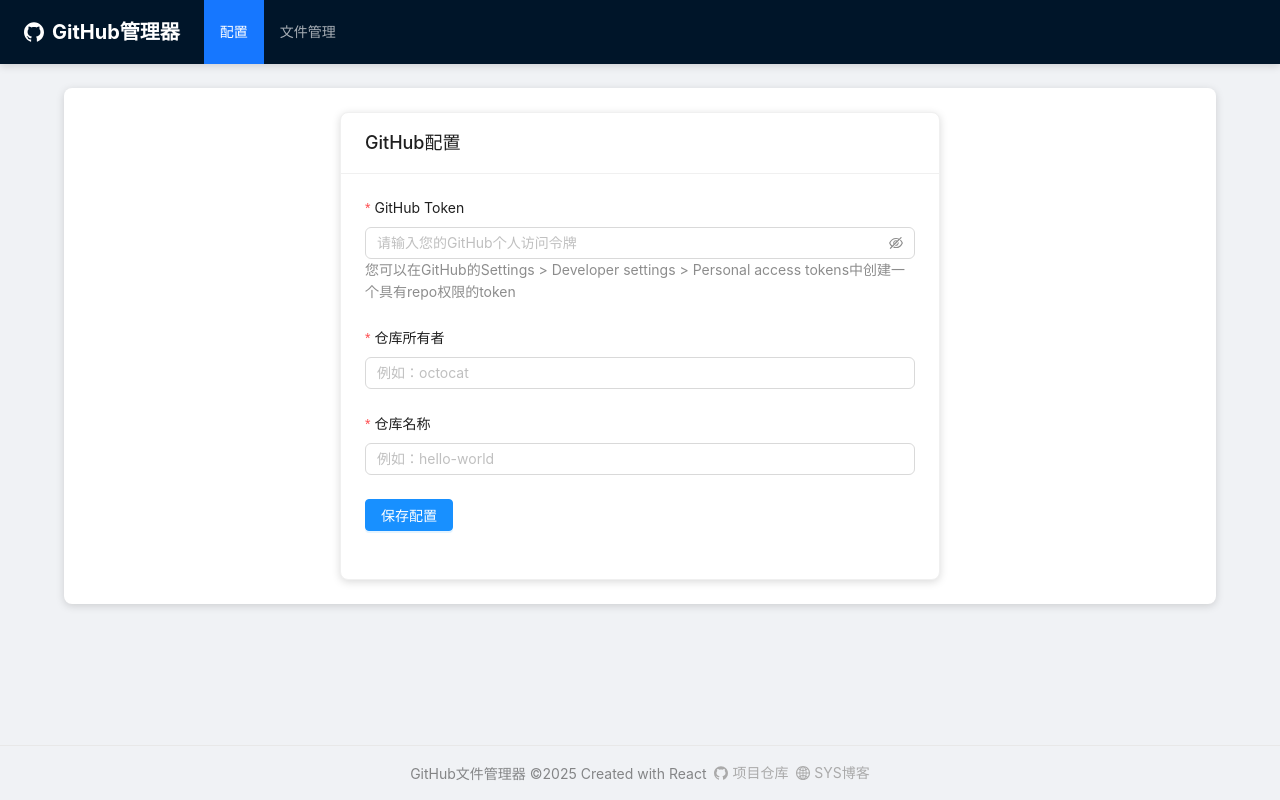
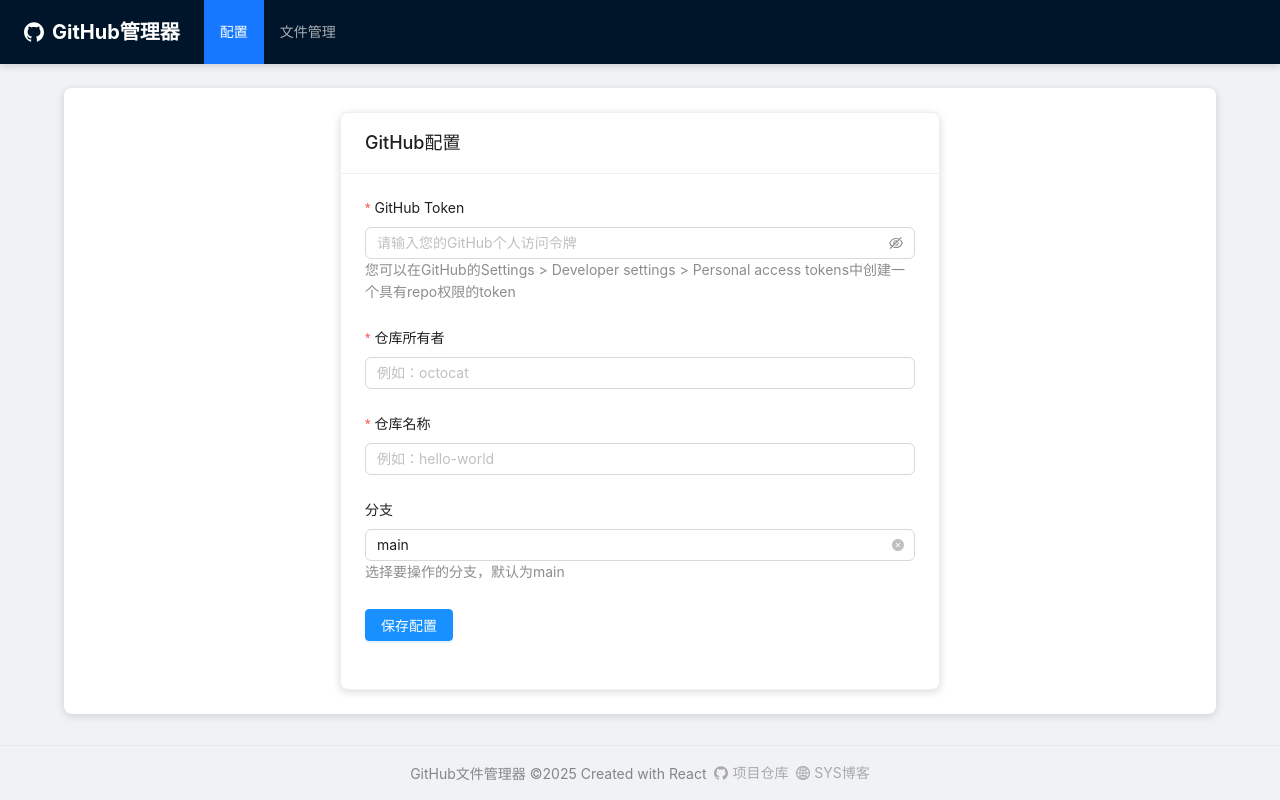
Before and after one commit to arsasys/manage-github, a React (Vite) app: page /config in a window 1280 px wide. Built offline with nearby package versions, Linux system fonts and the light colour scheme.

Commit message:
Update Config.jsx

```diff
--- a/src/pages/Config.jsx
+++ b/src/pages/Config.jsx
@@ -1,5 +1,5 @@
 import React, { useState, useEffect } from 'react';
-import { Form, Input, Button, message, Card } from 'antd';
+import { Form, Input, Button, message, Card, Select } from 'antd';
 import { useNavigate } from 'react-router-dom';
 
 function Config() {
@@ -12,8 +12,51 @@
     const config = JSON.parse(localStorage.getItem('github-config') || '{}');
     if (config.token && config.owner && config.repo) {
       form.setFieldsValue(config);
+      // 加载配置后获取分支列表
+      fetchBranches(config.owner, config.repo, config.token);
     }
   }, [form]);
+
+  const [branches, setBranches] = useState([]);
+  const [branchLoading, setBranchLoading] = useState(false);
+
+  // 获取仓库分支列表
+  const fetchBranches = async (owner, repo, token) => {
+    setBranchLoading(true);
+    try {
+      const response = await fetch(`https://api.github.com/repos/${owner}/${repo}/branches`, {
+        headers: {
+          Authorization: `token ${token}`,
+          Accept: 'application/vnd.github.v3+json',
+        },
+      });
+
+      if (!response.ok) {
+        throw new Error('获取分支列表失败');
+      }
+
+      const data = await response.json();
+      setBranches(data.map(branch => ({ label: branch.name, value: branch.name })));
+    } catch (error) {
+      console.error('获取分支列表失败:', error);
+      message.error('获取分支列表失败: ' + error.message);
+    } finally {
+      setBranchLoading(false);
+    }
+  };
+
+  // 当仓库信息变更时获取分支列表
+  const handleRepoInfoChange = () => {
+    const values = form.getFieldsValue(['owner', 'repo', 'token']);
+    if (values.owner && values.repo && values.token) {
+      fetchBranches(values.owner, values.repo, values.token);
+    }
+  };
+
+  // 当token变更时也获取分支列表
+  const handleTokenChange = () => {
+    handleRepoInfoChange();
+  };
 
   const onFinish = async (values) => {
     setLoading(true);
@@ -28,6 +71,11 @@
 
       if (!response.ok) {
         throw new Error('无法访问仓库，请检查您的Token和仓库信息');
+      }
+
+      // 如果没有选择分支，默认使用main分支
+      if (!values.branch) {
+        values.branch = 'main';
       }
 
       // 保存配置到localStorage
@@ -48,6 +96,7 @@
         layout="vertical"
         onFinish={onFinish}
         autoComplete="off"
+        initialValues={{ branch: 'main' }}
       >
         <Form.Item
           label="GitHub Token"
@@ -55,7 +104,7 @@
           rules={[{ required: true, message: '请输入您的GitHub Token' }]}
           extra="您可以在GitHub的Settings > Developer settings > Personal access tokens中创建一个具有repo权限的token"
         >
-          <Input.Password placeholder="请输入您的GitHub个人访问令牌" />
+          <Input.Password placeholder="请输入您的GitHub个人访问令牌" onBlur={handleTokenChange} />
         </Form.Item>
 
         <Form.Item
@@ -71,7 +120,24 @@
           name="repo"
           rules={[{ required: true, message: '请输入仓库名称' }]}
         >
-          <Input placeholder="例如：hello-world" />
+          <Input
+            placeholder="例如：hello-world"
+            onBlur={handleRepoInfoChange}
+          />
+        </Form.Item>
+
+        <Form.Item
+          label="分支"
+          name="branch"
+          extra="选择要操作的分支，默认为main"
+        >
+          <Select
+            placeholder="选择分支"
+            loading={branchLoading}
+            options={branches}
+            allowClear
+            showSearch
+          />
         </Form.Item>
 
         <Form.Item>
```
